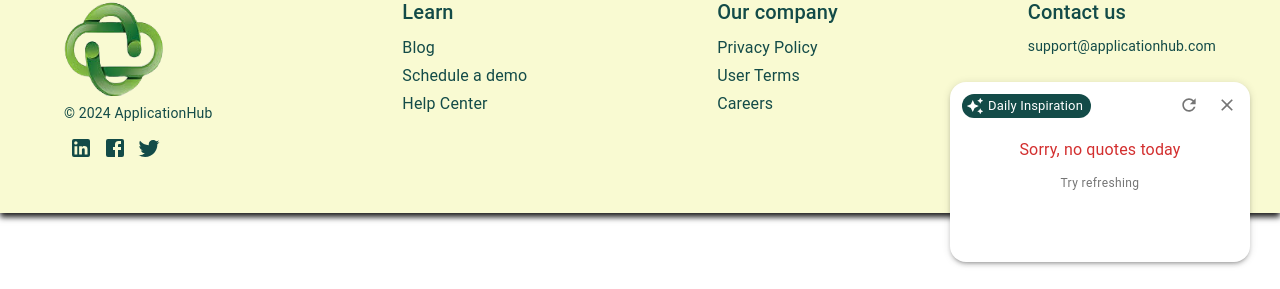
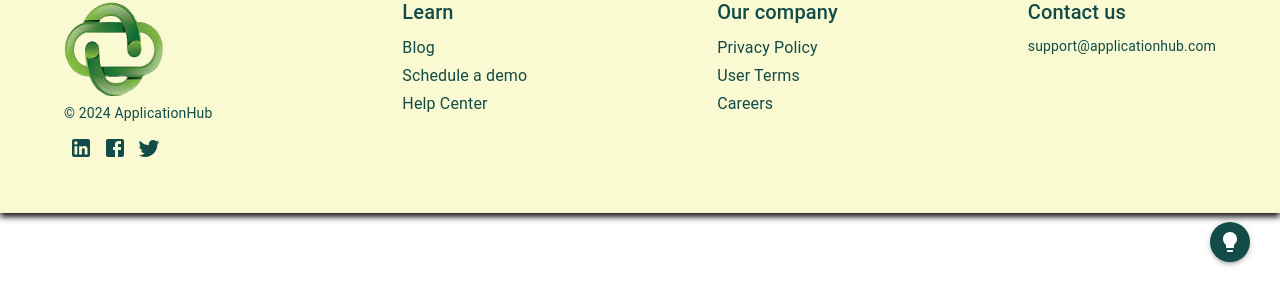
Before and after one commit to Natata08/application-hub, a Next.js app in the folder frontend/: page /user in a window 1280 px wide. Shown: the part 508-797 px from the top of the page. Built offline with nearby package versions, Linux system fonts and the light colour scheme; no server answers.

Commit message:
fix: change motivational quote initial visibility status

```diff
--- a/frontend/app/user/MotivationalQuote.js
+++ b/frontend/app/user/MotivationalQuote.js
@@ -95,7 +95,7 @@ export default function MotivationalQuote() {
   const [isLoading, setIsLoading] = useState(true)
   const [error, setError] = useState(null)
   const [refresh, setRefresh] = useState(0)
-  const [isVisible, setIsVisible] = useState(true)
+  const [isVisible, setIsVisible] = useState(false)
 
   useEffect(() => {
     fetchQuote(setQuote, setIsLoading, setError)
--- a/frontend/app/user/applications/ApplicationsBoard.js
+++ b/frontend/app/user/applications/ApplicationsBoard.js
@@ -36,7 +36,6 @@ export default function ApplicationsBoard({
     )
   }
 
-  // Check if there are any applications
   const hasApplications = applications.length > 0
 
   if (!hasApplications) {
```
